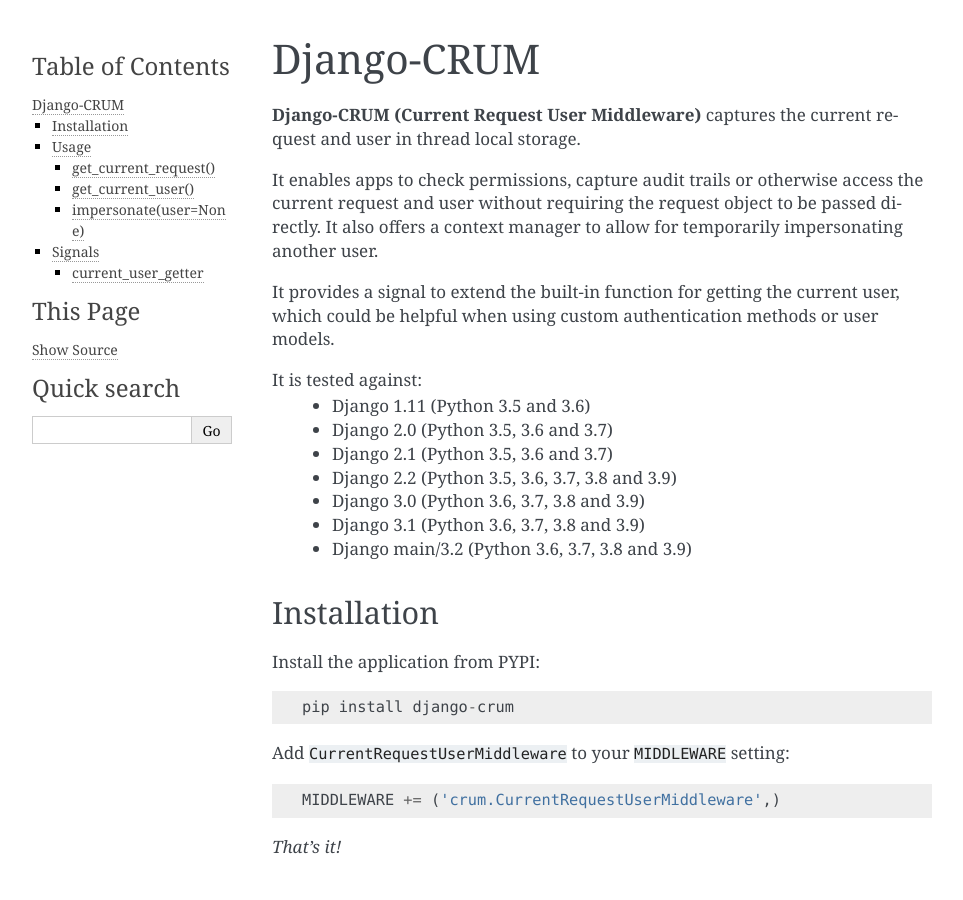
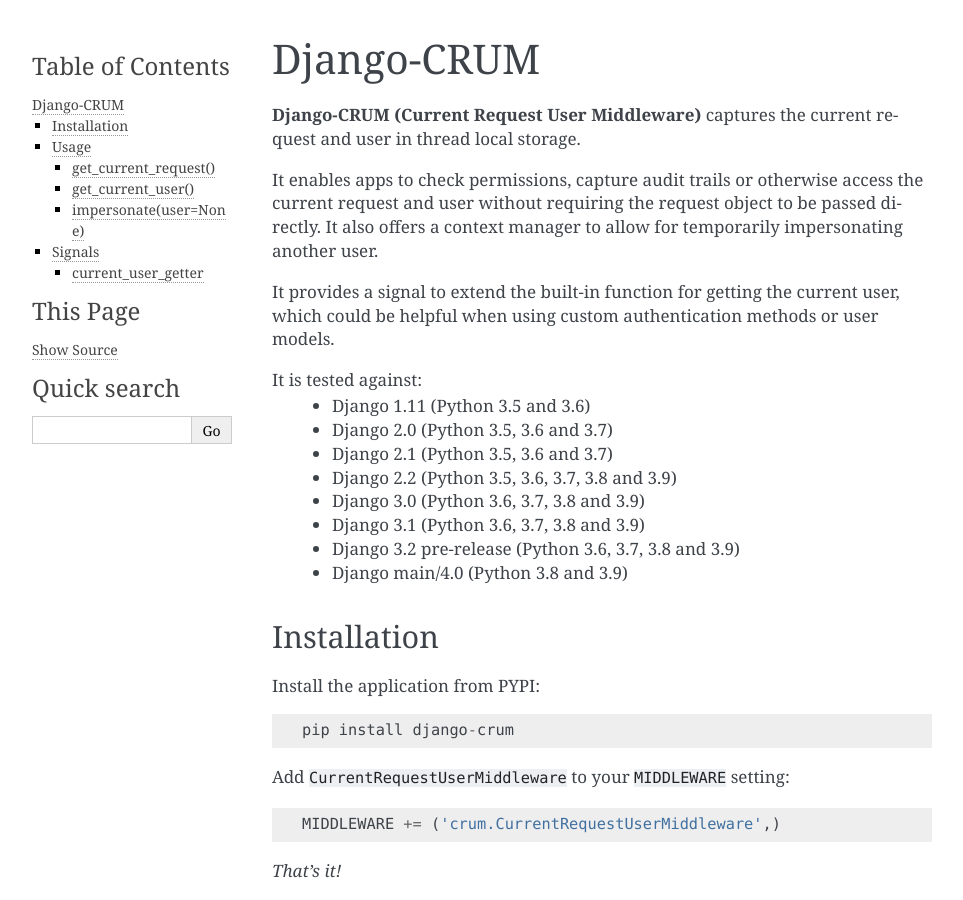
Before and after one commit to ninemoreminutes/django-crum, a Sphinx documentation site: the page built from docs/index.rst, in a window 1280 px wide and 900 px high. Shown: the whole window, without its empty margins (148-1111 px from the left). Built offline with Sphinx 7.4.7, drawn with Linux system fonts in a browser that asks for light colours.

Commit message:
Add testing for Django 3.2.

```diff
--- a/README.rst
+++ b/README.rst
@@ -24,7 +24,8 @@
  * Django 2.2 (Python 3.5, 3.6, 3.7, 3.8 and 3.9)
  * Django 3.0 (Python 3.6, 3.7, 3.8 and 3.9)
  * Django 3.1 (Python 3.6, 3.7, 3.8 and 3.9)
- * Django main/3.2 (Python 3.6, 3.7, 3.8 and 3.9)
+ * Django 3.2 pre-release (Python 3.6, 3.7, 3.8 and 3.9)
+ * Django main/4.0 (Python 3.8 and 3.9)
 
 .. |Build Status| image:: https://img.shields.io/github/workflow/status/ninemoreminutes/django-crum/test
    :target: https://github.com/ninemoreminutes/django-crum/actions?query=workflow%3Atest
--- a/docs/index.rst
+++ b/docs/index.rst
@@ -25,7 +25,8 @@
  * Django 2.2 (Python 3.5, 3.6, 3.7, 3.8 and 3.9)
  * Django 3.0 (Python 3.6, 3.7, 3.8 and 3.9)
  * Django 3.1 (Python 3.6, 3.7, 3.8 and 3.9)
- * Django main/3.2 (Python 3.6, 3.7, 3.8 and 3.9)
+ * Django 3.2 pre-release (Python 3.6, 3.7, 3.8 and 3.9)
+ * Django main/4.0 (Python 3.8 and 3.9)
 
 Installation
 ------------
--- a/setup.cfg
+++ b/setup.cfg
@@ -29,6 +29,7 @@
 	Framework :: Django :: 2.2
 	Framework :: Django :: 3.0
 	Framework :: Django :: 3.1
+	Framework :: Django :: 3.2
 	Intended Audience :: Developers
 	License :: OSI Approved :: BSD License
 	Operating System :: OS Independent
```
Also changed, not shown: 1 other file.
